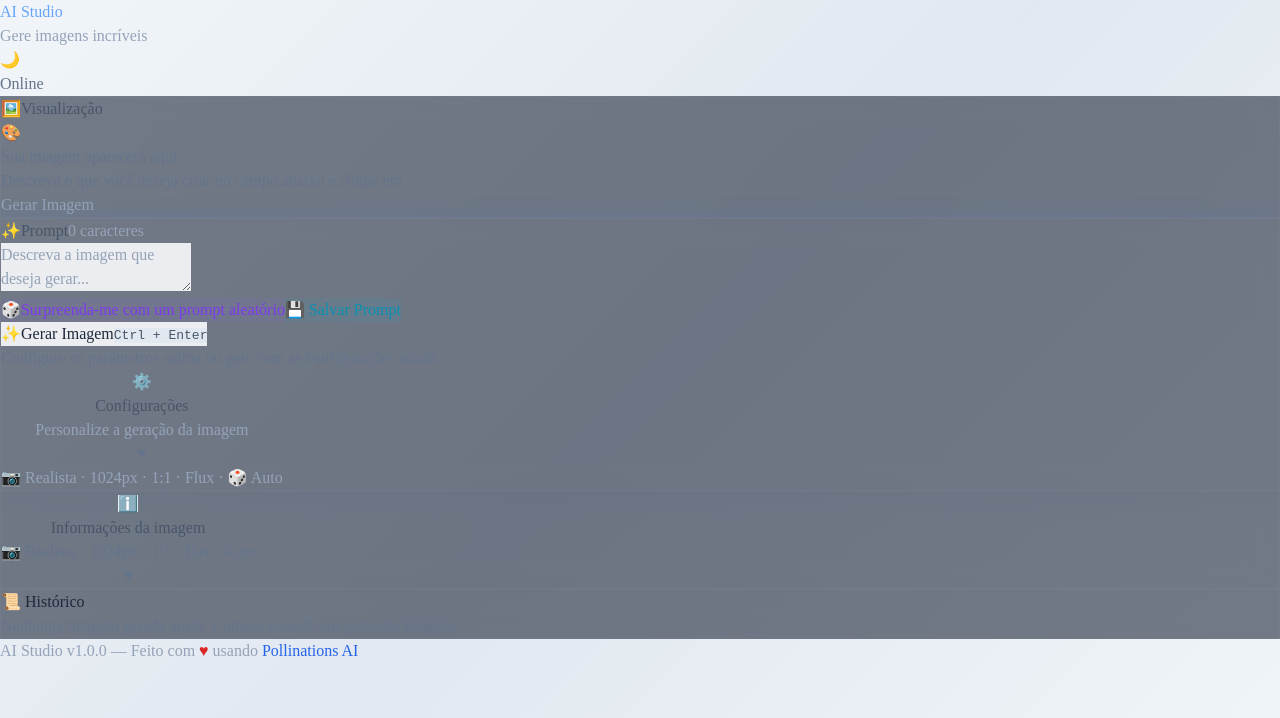
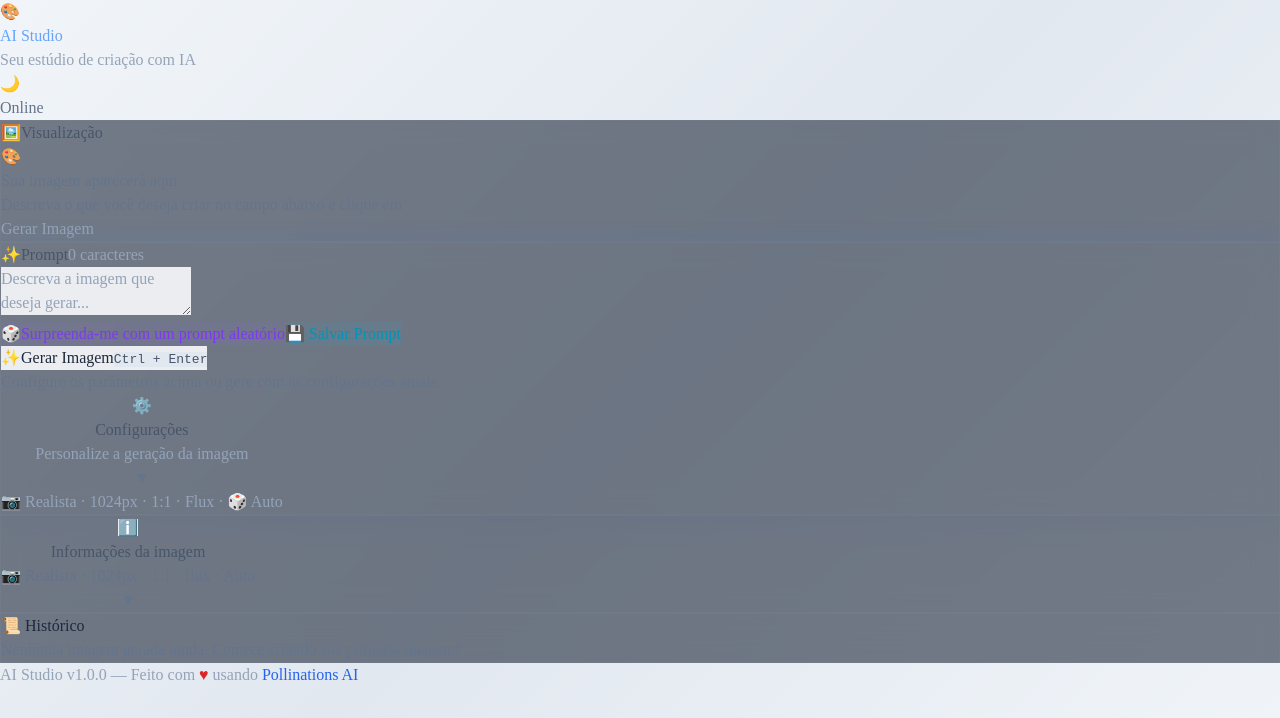
Before and after one commit to leandronfts8-byte/ai-studio, a React (Vite) app: page / in a window 1280 px wide. Shown: the top 718 px of the page. Built offline with nearby package versions, Linux system fonts and the light colour scheme.

Commit message:
feat: Header

```diff
--- a/src/components/Header.jsx
+++ b/src/components/Header.jsx
@@ -29,13 +29,17 @@ export default function Header({ totalGenerated = 0 }) {
     >
       <div className="max-w-5xl mx-auto px-6 py-4 flex items-center justify-between">
         <div>
-          <h1 className="text-3xl font-bold gradient-text">AI Studio</h1>
+          <div className="flex items-center gap-2">
+            <span className="text-3xl">🎨</span>
+
+            <h1 className="text-3xl font-bold gradient-text">AI Studio</h1>
+          </div>
           <p
             className={`text-sm mt-0.5 transition-colors duration-300 ${
               isDark ? "text-slate-400" : "text-slate-500"
             }`}
           >
-            Gere imagens incríveis
+            Seu estúdio de criação com IA
           </p>
         </div>
         <div className="flex items-center gap-3">
@@ -52,7 +56,7 @@ export default function Header({ totalGenerated = 0 }) {
                   isDark ? "bg-blue-400" : "bg-blue-500"
                 }`}
               />
-              {totalGenerated} geradas
+              {totalGenerated} imagens
             </span>
           )}
 
```
